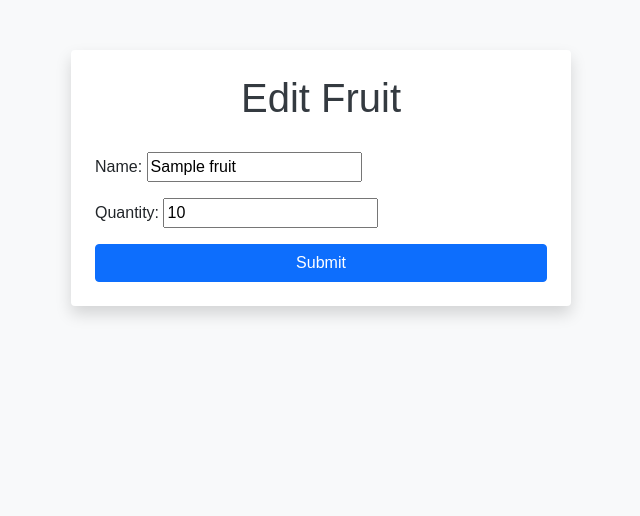
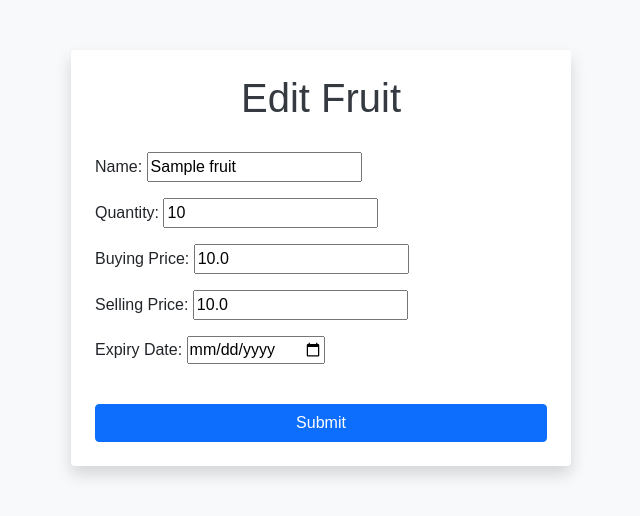
Before and after one commit to samuelkanyingi/portfolio, a Flask app: page /edit_fruit/1 in a window 1280 px wide. Shown: the top 516 px of the page, without its empty margins (319-959 px from the left). Run offline with Flask 3, Linux system fonts and the light colour scheme; tables that the repository leaves empty hold one stand-in row (values such as "Sample post").

Commit message:
Added some edit feature

```diff
--- a/app.py
+++ b/app.py
@@ -134,7 +134,11 @@ def update_fruit(fruit_id):
         # Update the fruit's name with the value from the form
         fruit.name = request.form.get('name', fruit.name)
         # Update the fruit's quantity with the value from the form
-        fruit.quantity = request.form.get('quantity', fruit.quantity)
+        fruit.quantity = float(request.form.get('quantity', fruit.quantity))
+        fruit.buying_price = float(request.form.get('buying_price', fruit.buying_price))
+        fruit.selling_price = float(request.form.get('selling_price', fruit.selling_price))
+        fruit.expiry_date = request.form.get('expiry_date', fruit.expiry_date)
+        fruit.profit = (fruit.selling_price - fruit.buying_price) * fruit.quantity
         db.session.commit()  # Commit the changes to the database
         reset_ids()  # Call a function to reset IDs
         # Redirect to the '/table' route after successful update
@@ -144,46 +148,54 @@ def update_fruit(fruit_id):
         return jsonify({'message': 'Fruit not found'})
 
 
-@app.route('/add_fruit', methods=['POST'])
+@app.route('/addFruit', methods=['GET'])
+def add_form():
+    # Render the 'index.html' template when the root URL ('/addFruit') is accessed
+    return render_template('index.html')
+
+@app.route('/add_fruit', methods=['POST', 'GET'])
 def add_fruit():
+    if request.method == 'GET':
+        return render_template('index.html')
+    else:
     # Retrieve form data for the new fruit
-    name = request.form['name']
-    quantity = int(request.form['quantity'])
-    expiry_date = request.form['expiry_date']
-    buying_price = int(request.form['buying_price'])
-    selling_price = int(request.form['selling_price'])
+        name = request.form['name']
+        quantity = int(request.form['quantity'])
+        expiry_date = request.form['expiry_date']
+        buying_price = int(request.form['buying_price'])
+        selling_price = int(request.form['selling_price'])
 
 
     # Check if a fruit with the same name already exists in the database
-    existing_fruit = Fruit.query.filter_by(name=name).first()
-    if existing_fruit:
+        existing_fruit = Fruit.query.filter_by(name=name).first()
+        if existing_fruit:
         # If the fruit already exists, redirect to the '/table' route
         # without adding
-        return redirect('/table')
+            return redirect('/table')
     # Calculate the profit as
     # (selling price - buying price) * quantity, rounded to the nearest integer
-    profit = (selling_price - buying_price) * quantity
+        profit = (selling_price - buying_price) * quantity
     # Calculate the loss as 0 if profit is non-negative
     # otherwise as the absolute value of profit
-    loss = 0 if profit >= 0 else -profit
+        loss = 0 if profit >= 0 else -profit
 
     # Create a new Fruit instance with the provided data
-    new_fruit = Fruit(
+        new_fruit = Fruit(
                       name=name, quantity=quantity, buying_price=buying_price,
                       selling_price=selling_price, expiry_date=expiry_date,
                       profit=profit, loss=loss)
 
     # Calculate the number of days remaining until
     # the expiry date for the new fruit
-    new_fruit.calculate_days_remaining()
+        new_fruit.calculate_days_remaining()
     # Add the new fruit to the database session
-    db.session.add(new_fruit)
+        db.session.add(new_fruit)
     # Commit the changes to save the new fruit to the database
-    db.session.commit()
-    reset_ids()  # Call a function to reset IDs
+        db.session.commit()
+        reset_ids()  # Call a function to reset IDs
 
     # Redirect to the '/table' route after successful addition
-    return redirect('/table')
+        return redirect('/table')
 
 
 @app.route('/', methods=['GET', 'POST'])
--- a/templates/edit_form.html
+++ b/templates/edit_form.html
@@ -40,6 +40,18 @@
 	<label for="quantity">Quantity:</label>
         <input type="number" id="quantity" name="quantity" value="{{ fruit.quantity }}"><br>
 	  </div>
+	<div class="mb-3">
+        <label for="buying_price">Buying Price:</label>
+        <input type="number" id="buying_price" name="buying_price" value="{{ fruit.buying_price }}" required><br>
+        </div>
+        <div class="mb-3">
+        <label for="selling_price">Selling Price:</label>
+        <input type="number" id="selling_price" name="selling_price" value="{{ fruit.selling_price }}" required><br>
+        </div>
+        <div class="mb-3">
+        <label for="expiry_date">Expiry Date:</label>
+        <input type="date" id="expiry_date" name="expiry_date" value="{{ fruit.selling_price }}"required><br><br>
+        </div>
 	<button type="submit" class="btn btn-primary">Submit</button>
     </form>
    </div>
--- a/templates/table.html
+++ b/templates/table.html
@@ -56,7 +56,7 @@
         <a class="nav-link" href="#">Home <span class="sr-only">(current)</span></a>
       </li>
       <li class="nav-item pl-3">
-              <a class="nav-link" href="/">Add fruits</a>
+              <a class="nav-link" href="/addFruit">Add fruits</a>
       </li>
       <li class="nav-item pl-3">
         <a class="nav-link" href="/get_fruit">Insight</a>
```
Also changed, not shown: templates/login.html (+26 -32 lines).
